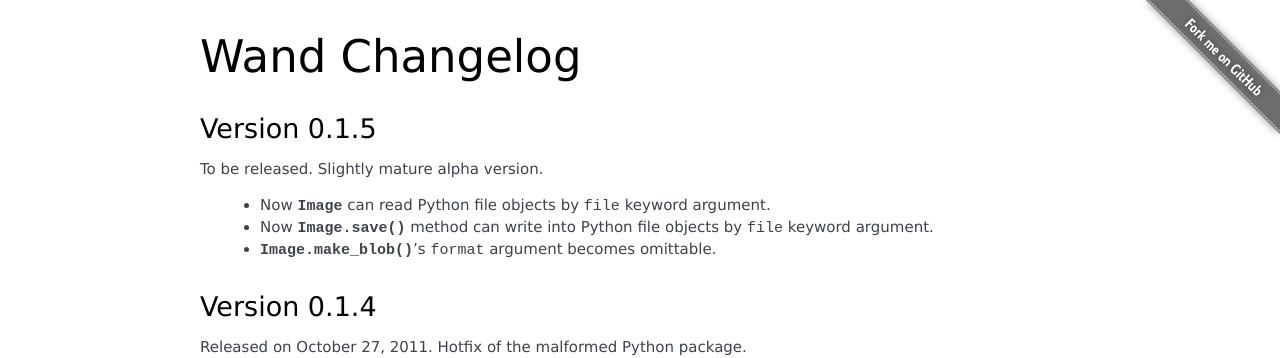
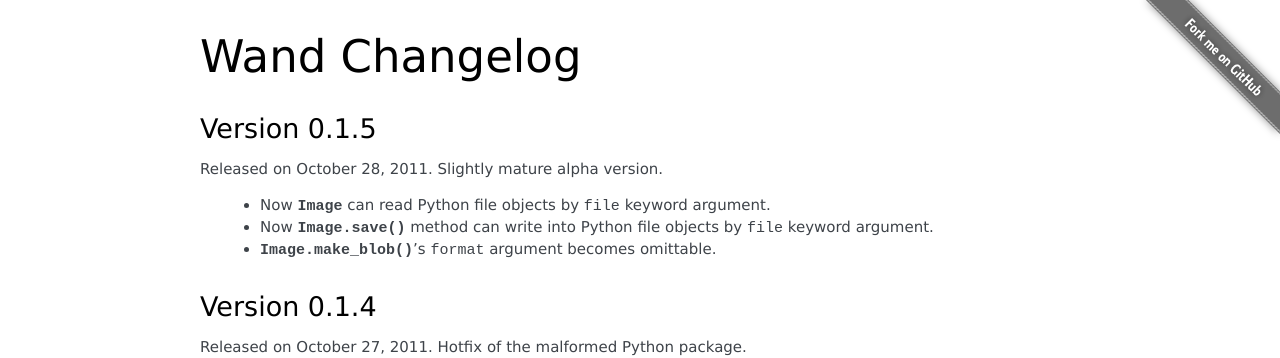
Before and after one commit to emcconville/wand, a Sphinx documentation site: the page built from docs/changes.rst, in a window 1280 px wide. Shown: the top 358 px of the page. Built offline with Sphinx 7.4.7, drawn with Linux system fonts in a browser that asks for light colours; some web fonts are replaced.

Commit message:
Released 0.1.5.

```diff
--- a/docs/changes.rst
+++ b/docs/changes.rst
@@ -4,7 +4,7 @@ Wand Changelog
 Version 0.1.5
 -------------
 
-To be released. Slightly mature alpha version.
+Released on October 28, 2011. Slightly mature alpha version.
 
  - Now :class:`~wand.image.Image` can read Python file objects by ``file``
    keyword argument.
```
